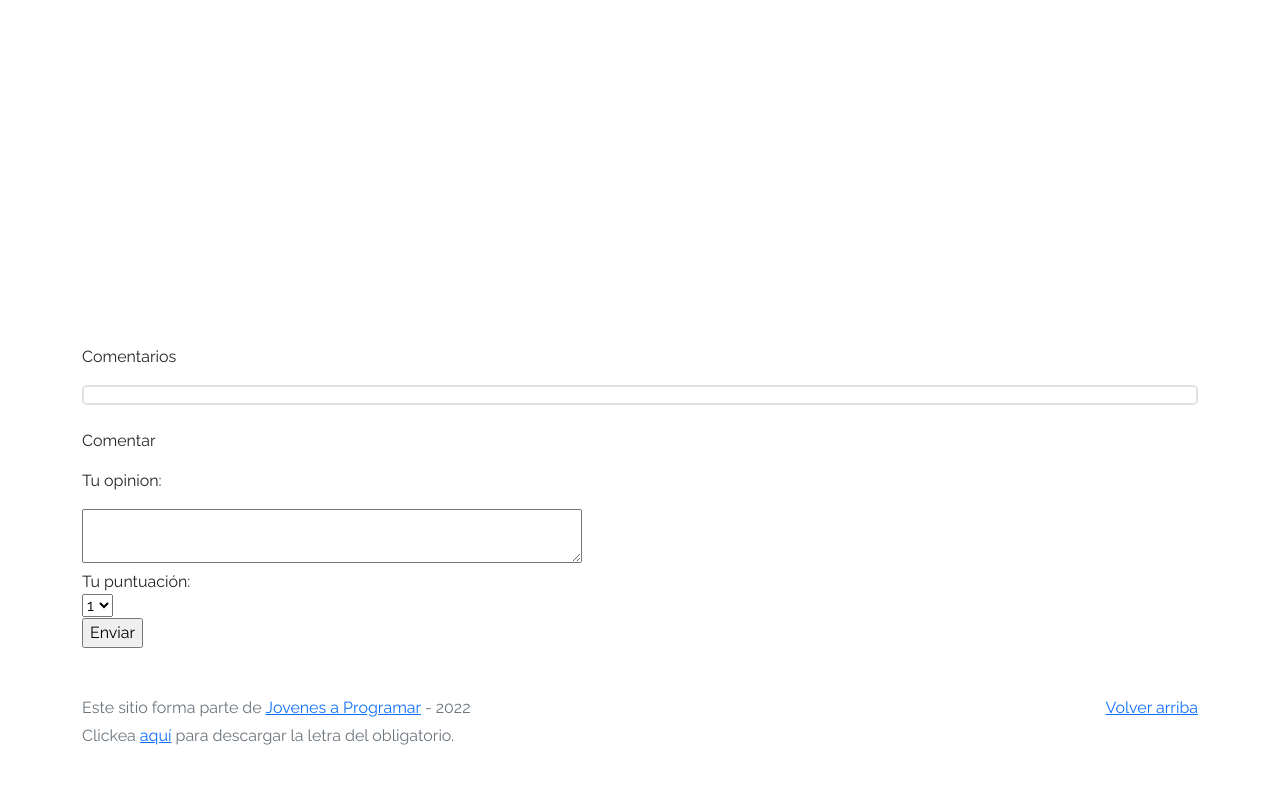
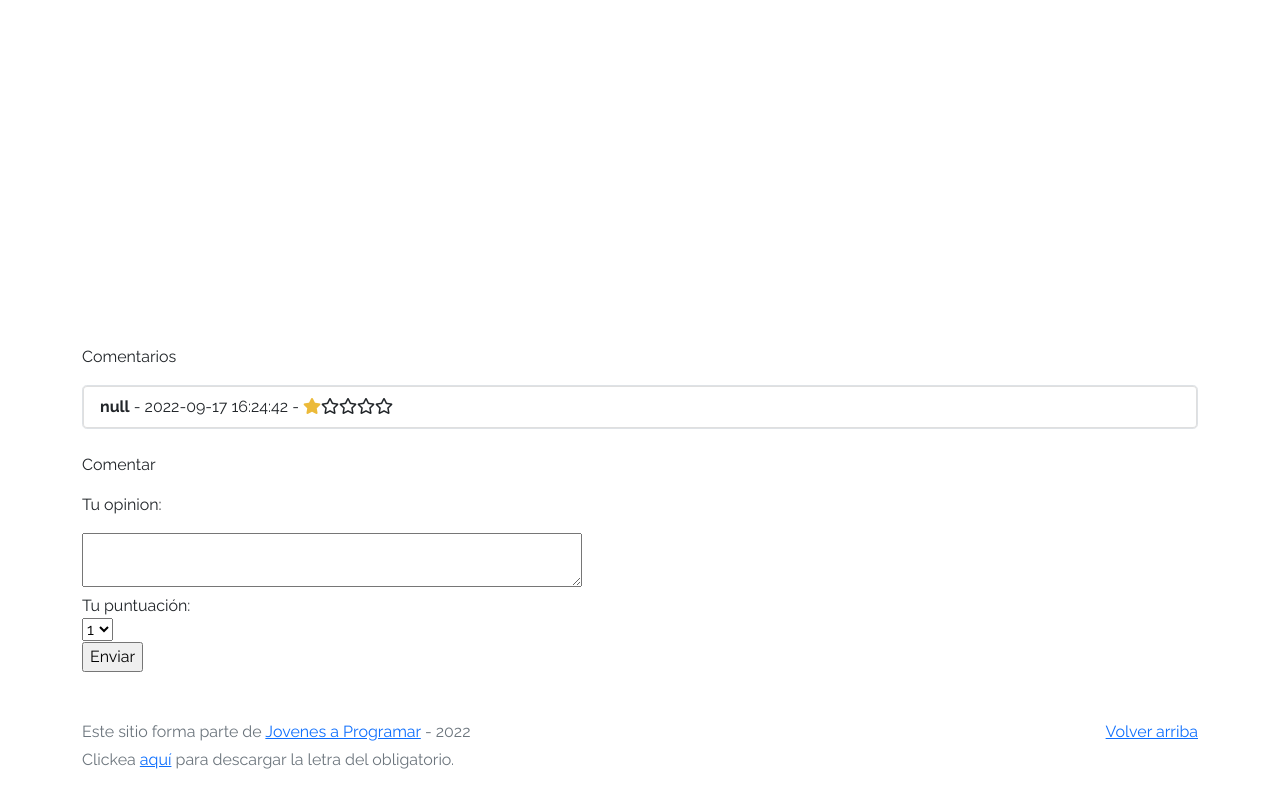
Before and after one commit to marianoelcorrea/ProyectoFinalJAP, a website: page product-info.html in a window 1280 px wide. Both pictures are taken after a click on the input "Enviar". Shown: the part 317-1117 px from the top of the page. Drawn offline with Linux system fonts and the light colour scheme; no server answers.

Commit message:
Entrega 3 finalizada

```diff
--- a/js/product-info.js
+++ b/js/product-info.js
@@ -4,55 +4,116 @@ let emailNavBar = document.getElementById("email");
 let emailValor = window.localStorage.getItem("email");
 // Se asigna al valor que se muestra en pantalla del "a" el email previamente guardado - entrega 2
 emailNavBar.innerHTML = emailValor;
-// variable donde se guarda la puntuacion actual seleccionada entrega 3
-let puntuacionActual = 0;
+// variable donde se guarda la puntuacion actual seleccionada entrega 3 ej 3
+let puntuacionActual = 1;
+// variable creada para identificar la lista guardada en el localStorage
+let productId = 0;
+// Se crea arreglo vacio de comentarios
+let comentarios = [];
+let productInfo = null;
 
-// cuando terminan de cargar los recursos de la pagina se dispara esta funcion - Primer evento -  entrega 3  ej1
-let productInfo = null;
+// cuando terminan de cargar los recursos de la pagina se dispara esta funcion - Primer evento, para todas las entregas
 
 document.addEventListener("DOMContentLoaded", function (e) {
     // se obtiene la variable local de la categoria seleccionada
-    let productId = localStorage.getItem("prodID");
-    // Concateno las constantes de la URL con la variable correspondiente - entrega 3
+    productId = localStorage.getItem("prodID");
+    // Concateno las constantes de la URL con el productID seleccionado - entrega 3 paso 2 ej 1
     let productInfoURL = PRODUCT_INFO_URL + productId + EXT_TYPE;
     // obtiene los productos de la url brindada en la letra
     getJSONData(productInfoURL).then(function (resultObj) {
         if (resultObj.status === "ok") {
             // si la llamada fue exitosa se asigna el resultado a la variable currentProduct
             productInfo = resultObj.data;
+            //Se muestran los detalles de cada producto - entrega 3 ej2
             showProductInfo();
         }
     })
 
-    // siempre que levanto la pagina se buscan los comentarios de los productos
+    // Se crea variable para llamar a la lista de comentarios del localStorage, se concateno el productID para separar listas segun producto - entrega 3 ej 3
+    let lista = localStorage.getItem("listaComentarios_" + productId);
+
+    // Si la lista no esta definida, llama al servicio de comentarios y la crea - entrega 3  ej 3
+    if(lista == undefined) {
 
       let productCommentInfoURL = PRODUCT_INFO_COMMENTS_URL + productId + EXT_TYPE;
 
       getJSONData(productCommentInfoURL).then(function (resultObj) {
           if (resultObj.status === "ok") {
 
+             // Se guarda el resultado del servicio en la variable comentarios que es una lista de objetos
               comentarios = resultObj.data;
+              // Se pasa a string para poder guardar en el localStorage
+              lista = JSON.stringify(comentarios);
+              //Se guarda el string en el localStorage
+              localStorage.setItem("listaComentarios_" + productId, lista);
               mostrarComentarios();
           }
       })
-
-    let lista = localStorage.getItem("listaComentarios");
-
-       if(lista == undefined) {
-        lista = JSON.stringify(comentarios);
-        localStorage.setItem("listaComentarios", lista);
+     } else {
+      mostrarComentarios();
      }
 
-   /* comentarios = JSON.parse(lista); */
-     //  console.log(comentarios);
-     //   mostrarComentarios();
-   /*
-        document.getElementById("agregar").addEventListener("click", ()=>{
-        agregar();
-    }) */
-
+     //Se agrega evento click a la funcion enviar - entrega 3 ej 4
+     document.getElementById("enviar").addEventListener("click", ()=>{
+      enviar();
+  })
 
 });
+
+//Funcion que es llamada al hacer click en el boton enviar - entrega 3 - ej 4
+function enviar(){
+  // Se obtiene el comentario y se guarda en una variable
+  let nuevoComentario = obtenerComentario();
+
+  // Se agrega un nuevo comentario al array de comentarios
+  comentarios.push(nuevoComentario);
+  // Se guarda comentarios en el localStorage
+  localStorage.setItem("listaComentarios_" + productId, JSON.stringify(comentarios));
+
+  mostrarComentarios();
+}
+//Funcion creada para obtener comentario - entrega 3  ej 4
+function obtenerComentario() {
+  // Se crea un objeto de comentario vacio
+  let comentario = {
+    user:"",
+    dateTime: "",
+    score: 0,
+    description:"",
+    product: 0
+  };
+
+  // Se agarra el email guardado en el localStorage al hacer login
+  let usuario = localStorage.getItem("email");
+  // Se le asigna el valor del usuario al comentario
+  comentario.user = usuario;
+  // Crea una fecha con tiempo y hora actual
+  let fechaHora = new Date();
+  // Se crea variable para sumarle 1 al mes asi se visualiza el mes actual
+  let mes = fechaHora.getMonth()+1;
+  // Se le da el formato deseado a la fecha y hora
+  let fechaString = fechaHora.getFullYear() + "-" + estiloFecha(mes) + "-" + estiloFecha(fechaHora.getDate()) + " " +
+  estiloFecha(fechaHora.getHours()) + ":" + estiloFecha(fechaHora.getMinutes()) + ":" + estiloFecha(fechaHora.getSeconds());
+  // Se le asigna el valor de fecha y hora al comentario
+  comentario.dateTime = fechaString;
+  // Se agarra el prodID guardado en el localStorage y se le aasgina al producto del comentario
+  comentario.product = localStorage.getItem("prodID");
+  // Se le asigna la puntuacion al comentario
+  comentario.score = puntuacionActual;
+  // Se agarra el texto donde se escribió el comentario y se le asigna a la descripcion
+  comentario.description = document.getElementById("comentariostxt").value;
+  document.getElementById("comentariostxt").value = "";
+  return comentario;
+}
+// Funcion que agrega un 0 en la fecha y hora en caso de tener solo un digito
+function estiloFecha(valor) {
+  valor=valor+"";
+  if(valor.length == 1){
+    return "0" + valor;
+  }
+  return valor;
+}
+
 
 
 // Funcion que nos permite mostrar los productos que estan en product-info.html - entrega 3 ej2
@@ -77,24 +138,24 @@ function showProductInfo() {
                 </div>
                 <div class="row">
     `
-    //Lo uso para recorrer las imagenes
+    //Se agrega el for para recorrer las imagenes
     for (let i = 0; i < productInfo.images.length; i++) {
         // guardo en otra variable cada imagen que estoy recorriendo
         let image = productInfo.images[i];
 
-        // por cada producto se agrega un item de grupo a la lista html
+        // por cada imagen se agrega un div a la lista html
 
         htmlContentToAppend += `
 
                         <div class="col-3" >
                           <img src="${image}" alt="${productInfo.description}" class="img-thumbnail" >
                         </div>
-
                 `
     }
+    // Div de cierre del div class row que se usa para que queden alineadas las imagenes
     htmlContentToAppend += ` </div> `;
 
-    // Con esta funcion agarro un elemento del html por su ID, en este caso es un div, y modifico el texto que se muestra dentro del mismo en el html   - entrega 3 ej 2
+    // Con esta funcion agarro un elemento del html por su ID, en este caso es un div, y modifico el contenido que se muestra dentro del mismo en el html   - entrega 3 ej 2
     document.getElementById("prod-info-container").innerHTML = htmlContentToAppend;
 
 }
@@ -128,57 +189,24 @@ function showProductInfo() {
 
     })
 
+// Funcion creada para mostrar comentarios - ENTREGA 3 EJ 4
+function mostrarComentarios(){
 
-let comentarios = [];
+  // Se trae lista de comentarios del localStorage
+    let lista = localStorage.getItem("listaComentarios_" + productId);
+    comentarios = JSON.parse(lista);
 
-function agregar(){
-
-    let nuevoComentario = obtenerComentario();
-
-    comentarios.push(nuevoComentario);
-    localStorage.setItem("datos", JSON.stringify(comentarios));
-    mostrarComentarios();
-}
-
-function obtenerComentario() {
-
-  let comentario = {
-    user:"",
-    dateTime: "",
-    score: 0,
-    description:"",
-    product: 0
-  };
-
-  let usuario = localStorage.getItem("email");
-  comentario.user = usuario;
-
-  let fechaHora = new Date();
-  let fechaString = fechaHora.getFullYear() + "-" + fechaHora.getMonth() + "-" + fechaHora.getDay() + " " +
-  fechaHora.getHours() + ":" + fechaHora.getMinutes() + ":" + fechaHora.getSeconds();
-  //comentario.dateTime = fechaString;
-  comentario.dateTime = fechaHora;
-
-  comentario.score = puntuacionActual;
-
-  comentario.description = document.getElementById("comentariostxt").value;
-  document.getElementById("comentariostxt").value = "";
-  return comentario;
-}
-
-
-function mostrarComentarios(){
-  console.log(comentarios);
+    // Se crea variable para poder esccribir en el html
     let comentariosHtml ="";
 
+    // Se recorre la lista de comentarios
     for(let coment of comentarios){
 
-      let idCalificacion = "calif" + coment.user + coment.dateTime;
-
+      // Se va escribiendo en html los datos del comentario con el formato deseado
       comentariosHtml +=  `<li class="list-group-item">
         <div class="row justify-content-start">
-        <p class="col-4"> <b>${coment.user}</b>-${coment.dateTime} - </p> <span class="col-4" id="${idCalificacion}">`;
-
+        <span class="col-6"> <b>${coment.user}</b> - ${coment.dateTime} - `;
+      // Se llama a la funcion escribirEscribir para agregar la puntuacion a cada comentario
       comentariosHtml += escribirEstrellas(coment.score);
       comentariosHtml +=`</span>
         <div>${coment.description}</div>
@@ -186,5 +214,6 @@ function mostrarComentarios(){
      </li>`;
     }
 
+    // Se agrega toda la informacion a mostrar en el html
     document.getElementById("contenedor").innerHTML = comentariosHtml;
   }
--- a/js/products.js
+++ b/js/products.js
@@ -178,7 +178,7 @@ function sortAndShowProducts(sortCriteria, productsArray){
 }
 
 
-// Con esta funcion se guarda en localStorage y se redirige a product-info.html  - entrega 3  ej1
+// Con esta funcion se guarda en localStorage y se redirige a product-info.html  - entrega 3 paso 1 ej1
 function setProdID(id) {
     localStorage.setItem("prodID", id);
     window.location = "product-info.html"
--- a/product-info.html
+++ b/product-info.html
@@ -73,7 +73,7 @@ Tu puntuación:
     <option value="5">5</option>
 </select>  <span id="calif"></span>
 <br>
-<input class="boton" type="submit" value="Enviar">
+<input class="boton" id="enviar" type="submit" value="Enviar">
   </div>
   <footer class="text-muted">
     <div class="container">
```
Lines whose indentation alone changed are shown as unchanged.
